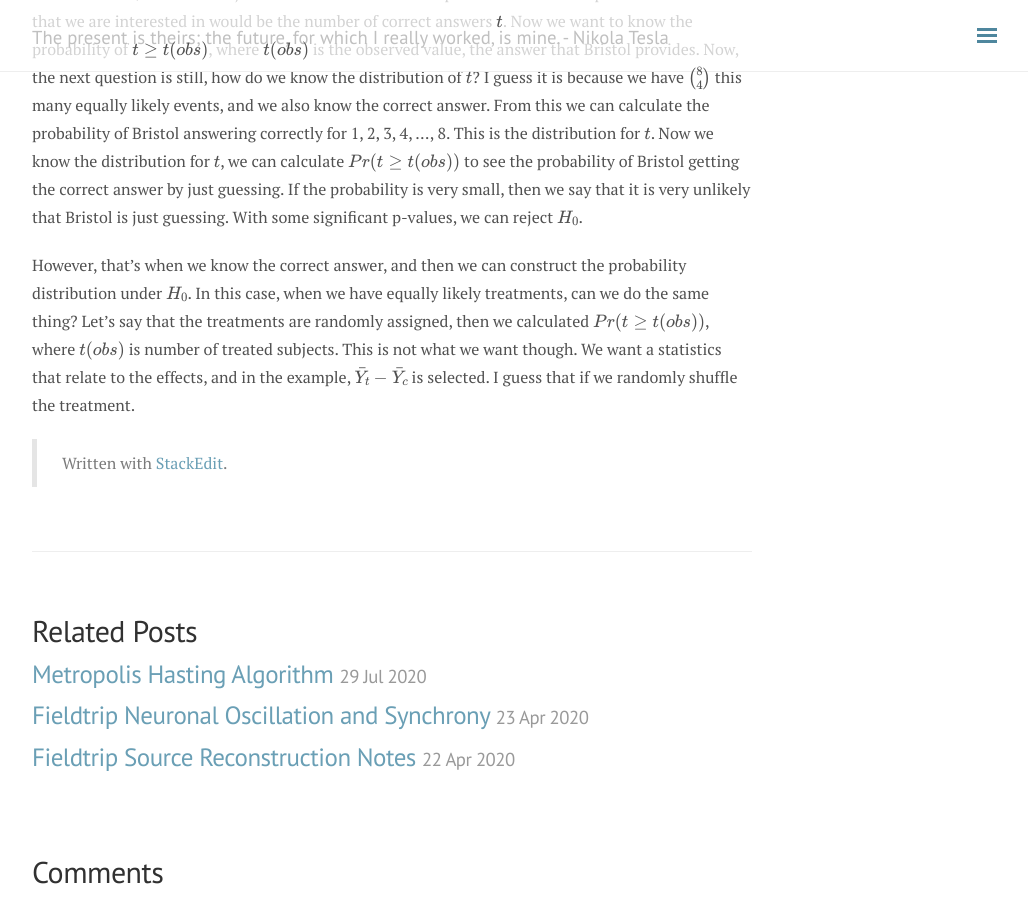
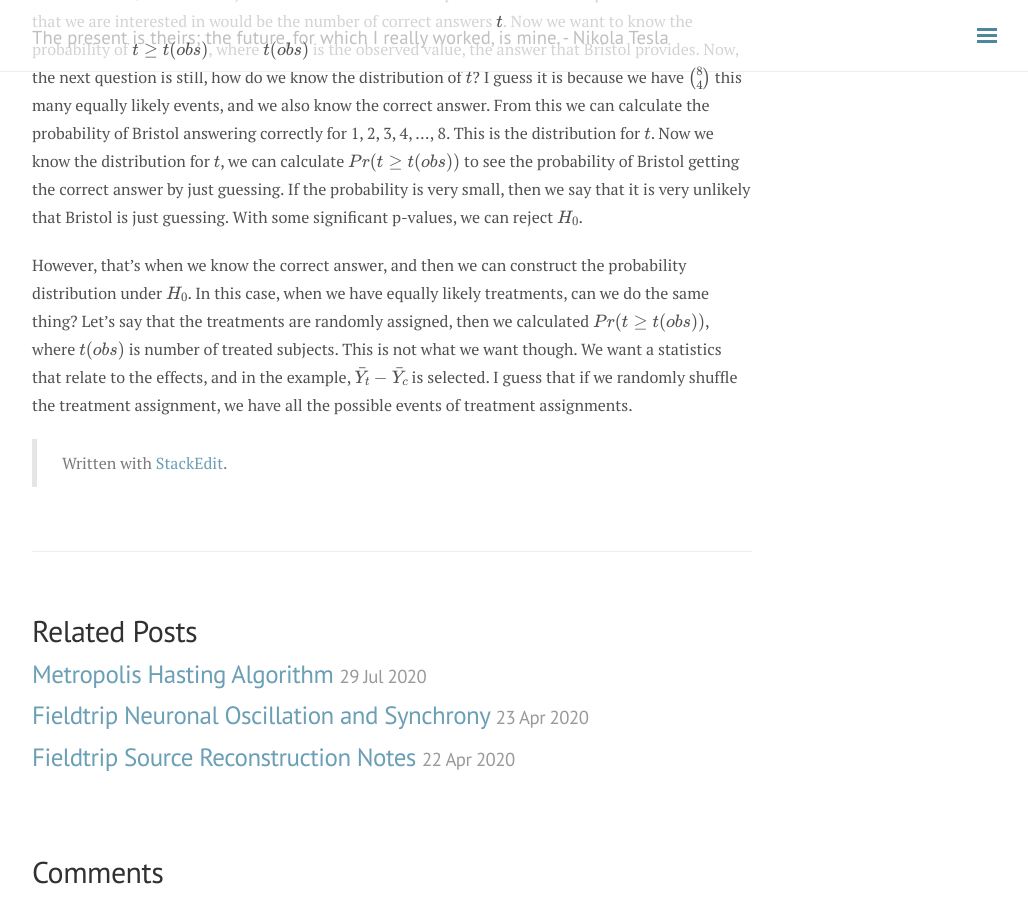
Before and after one commit to andylikescodes/andylikescodes.github.io, a Jekyll site: the page built from _posts/2020-07-28-Testing-Null-Hypothesis-For-Treatment-Effects.md, in a window 1280 px wide and 900 px high, scrolled down 1132 px. Shown: the whole window, without its empty margins (248-1276 px from the left). Built offline with Jekyll 4.4.1, drawn with Linux system fonts in a browser that asks for light colours; nearby versions of some CDN libraries; formulas are drawn with MathJax 3; comment, search, counter and statistics services are not loaded; part of the change alters nothing that is shown.

Commit message:
_posts/2020-07-28-Testing-Null-Hypothesis-For-Treatment-Effects.md updated from https://stackedit.io/

```diff
--- a/_posts/2020-07-28-Testing-Null-Hypothesis-For-Treatment-Effects.md
+++ b/_posts/2020-07-28-Testing-Null-Hypothesis-For-Treatment-Effects.md
@@ -17,7 +17,7 @@ Watching the video again - under $H_0$ the potential outcomes are the same for e
 
 Just studying the Fisher and Bristol tea experiment example, for 8 cups of tea with 4 put in milk first and 4 put in tea first, the probability of each possible outcome is $\binom{8}{4} = \frac{8!}{4!(8-4)!}$. But still, what is the the $H_0$? Bristol knows that there are 4 put in milk first and 4 put in tea first, so she is going to provide answers with 4/4 format but just answer them in different places for all the 8 cups. So the statistcs that we are interested in would be the number of correct answers $t$. Now we want to know the probability of $t\geq t(obs)$, where $t(obs)$ is the observed value, the answer that Bristol provides. Now, the next question is still, how do we know the distribution of $t$? I guess it is because we have $\binom{8}{4}$ this many equally likely events, and we also know the correct answer. From this we can calculate the probability of Bristol answering correctly for 1, 2, 3, 4, ..., 8. This is the distribution for $t$. Now we know the distribution for $t$, we can calculate $Pr(t\geq t(obs))$ to see the probability of Bristol getting the correct answer by just guessing. If the probability is very small, then we say that it is very unlikely that Bristol is just guessing. With some significant p-values, we can reject $H_0$.
 
-However, that's when we know the correct answer, and then we can construct the probability distribution under $H_0$. In this case, when we have equally likely treatments, can we do the same thing? Let's say that the treatments are randomly assigned, then we calculated $Pr(t\geq t(obs))$, where $t(obs)$ is number of treated subjects. This is not what we want though. We want a statistics that relate to the effects, and in the example,  $\bar{Y}_t - \bar{Y}_c$ is selected. I guess that if we randomly shuffle the treatment.
+However, that's when we know the correct answer, and then we can construct the probability distribution under $H_0$. In this case, when we have equally likely treatments, can we do the same thing? Let's say that the treatments are randomly assigned, then we calculated $Pr(t\geq t(obs))$, where $t(obs)$ is number of treated subjects. This is not what we want though. We want a statistics that relate to the effects, and in the example,  $\bar{Y}_t - \bar{Y}_c$ is selected. I guess that if we randomly shuffle the treatment assignment, we have all the possible events of treatment assignments.
 
 
 
@@ -27,8 +27,8 @@ However, that's when we know the correct answer, and then we can construct the p
 
 > Written with [StackEdit](https://stackedit.io/).
 <!--stackedit_data:
-eyJoaXN0b3J5IjpbLTExNjI2MjEwMzMsMjA1MTQxMzc1MCw2ND
-QzNzM2MzUsLTE0ODUxMDgwNzEsLTEwOTgyMjc3OTUsMTMxMTQ1
-ODg3MSw1NjYyMDY2MzgsLTE5NTM0MTM4NjQsMjAwNzQ1NTMyNS
-wtMjA2OTcwODU0NV19
+eyJoaXN0b3J5IjpbMjQ0MzQ0ODE5LDIwNTE0MTM3NTAsNjQ0Mz
+czNjM1LC0xNDg1MTA4MDcxLC0xMDk4MjI3Nzk1LDEzMTE0NTg4
+NzEsNTY2MjA2NjM4LC0xOTUzNDEzODY0LDIwMDc0NTUzMjUsLT
+IwNjk3MDg1NDVdfQ==
 -->
```
